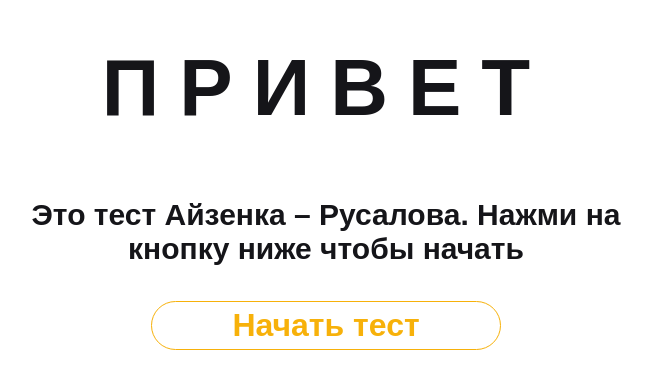
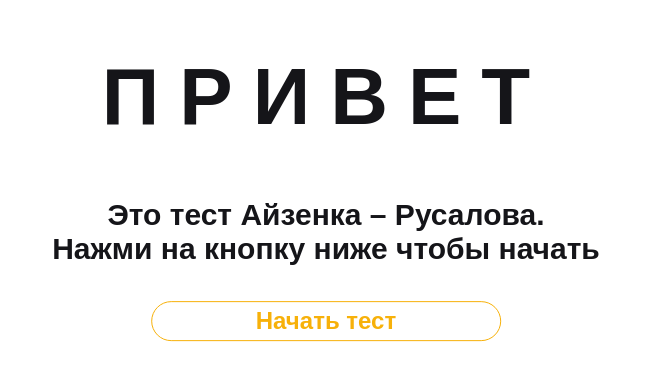
Before and after one commit to AiratShaimuhamitov/aizenka-test-react, a React (Create React App) app: page / in a window 1280 px wide. Shown: the part 204-592 px from the top of the page, without its empty margins (314-966 px from the left). Built offline with nearby package versions, Linux system fonts and the light colour scheme.

Commit message:
implemented description section

```diff
--- a/src/App.js
+++ b/src/App.js
@@ -11,7 +11,7 @@ class App extends Component {
     this.state = {
       toRender: [
         <WelcomeSection unmountMe={this.handleChildUnmount}/>, //[0] - welcome section
-        <DescriptionSection/> //[1] - description section
+        <DescriptionSection unmountMe={this.handleChildUnmount}/> //[1] - description section
       ],
       renderIndex: 0
     };
--- a/src/description-section/description-section-index.js
+++ b/src/description-section/description-section-index.js
@@ -1,16 +1,28 @@
 import React, { Component } from 'react'
 import './description-section-style.css'
 import {CSSTransition} from 'react-transition-group'
+import MenuButton from '../menu-items/menu-btn/menu-button'
 
 export default class DescriptionSection extends Component {
 
+  state = {
+    appearSection: true
+  }
+
+  toggleAppearSection() {
+    this.setState({
+      appearSection: !this.state.appearSection
+    })
+  }
+
   render() {
+    const {appearSection} = this.state
     return (
       <div className='description-section'>
         <CSSTransition
-          in={true}
+          in={appearSection}
           appear={true}
-          timeout={1000}
+          timeout={3000}
           classNames="fade-lable"
         >
           <div className="label">
@@ -18,16 +30,37 @@ export default class DescriptionSection extends Component {
           </div>
         </CSSTransition>
         <CSSTransition
-          in={true}
+          in={appearSection}
           appear={true}
-          timeout={1000}
+          timeout={3000}
           classNames="fade-text"
         >
           <div className="text">
             It's description, isn't it?
           </div>
         </CSSTransition>
+        <CSSTransition
+          in={appearSection}
+          appear={true}
+          timeout={1000}
+          classNames="fade-btn-descr"
+        >
+          <div className="continue-btn">
+            <MenuButton onButtonClick={this.handleClick.bind(this)} text="Продолжить"/>
+          </div>
+        </CSSTransition>
       </div>
     )
   }
+
+  handleClick = () => {
+    this.toggleAppearSection()
+    setTimeout(function() {this.dismiss()}.bind(this), 1000)
+  }
+
+  dismiss() {
+    console.log("dismiss()")
+    this.props.unmountMe()
+  }
+
 }
--- a/src/description-section/description-section-style.css
+++ b/src/description-section/description-section-style.css
@@ -26,6 +26,13 @@
     font-size: 1.5rem;
 }
 
+.continue-btn {
+    position: absolute;
+    text-align: center;
+    top: 60%;
+    left: 40%;
+}
+
 /* appear - on page load */
 .fade-lable-appear {
     opacity: 0;
@@ -38,6 +45,22 @@
 	transform: translate3d(0, 0, 0);
 }
 
+/* exit */
+.fade-lable-exit {
+	opacity: 1;
+    z-index: 1;
+    transform: translate3d(0, 0, 0);
+}
+.fade-lable-exit.fade-lable-exit-active {
+    opacity: 0;
+	transition: opacity 500ms linear, transform 500ms ease-in-out;
+	transform: translate3d(-100px, 0, 0);
+}
+.fade-lable-exit-done {
+  opacity: 0;
+}
+
+/* appear - on page load */
 .fade-text-appear {
     opacity: 0;
     z-index: 1;
@@ -48,3 +71,41 @@
     transition: opacity 1000ms linear, transform 500ms ease-in-out;
 	transform: translate3d(0, 0, 0);
 }
+
+/* exit */
+.fade-text-exit {
+	opacity: 1;
+    z-index: 1;
+    transform: translate3d(0, 0, 0);
+}
+.fade-text-exit.fade-text-exit-active {
+    opacity: 0;
+	transition: opacity 500ms linear, transform 500ms ease-in-out;
+	transform: translate3d(100px, 0, 0);
+}
+.fade-text-exit-done {
+    opacity: 0;
+}
+
+/* appear - on page load */
+.fade-btn-descr-appear {
+    opacity: 0;
+    z-index: 1;
+}
+.fade-btn-descr-appear.fade-btn-descr-appear-active {
+    opacity: 1;
+    transition: opacity 1000ms linear;
+}
+
+/* exit */
+.fade-btn-descr-exit {
+    opacity: 1;
+    z-index: 1;
+}
+.fade-btn-descr-exit.fade-btn-descr-exit-active {
+    opacity: 0;
+    transition: opacity 500ms linear;
+}
+.fade-btn-descr-exit-done {
+    opacity: 0;
+}
--- a/src/fly-in-text/index.js
+++ b/src/fly-in-text/index.js
@@ -4,13 +4,9 @@ import './index.css';
 
 class FlyInText extends Component {
 
-    constructor(props) {
-        super();
-
-        this.state = {
-            letters: props.letters,
-            appear: true
-        }
+    state = {
+        letters: this.props.letters,
+        appear: true
     }
 
     handleClick() {
--- /dev/null
+++ b/src/menu-items/menu-btn/menu-button.css
@@ -0,0 +1,27 @@
+.menu-button {
+	display: block;
+	text-align: center;
+	font-size: 1.5em;
+	text-decoration: none;
+	color: #f7b10a;
+	margin-top: 35px;
+	padding-top: 5px;
+	padding-right: 40px;
+	padding-left: 40px;
+	padding-bottom: 5px;
+	border-radius: 40px;
+	border: 1px solid #f7b10a;
+}
+
+
+.menu-button-section {
+	width: 350px;
+	margin:	0 auto;
+	text-align: center;
+}
+
+.menu-button:hover {
+	background-color: #f7b10a;
+	cursor: pointer;
+	color: #fff;
+}
--- /dev/null
+++ b/src/menu-items/menu-btn/menu-button.js
@@ -0,0 +1,18 @@
+import React, { Component } from 'react'
+import './menu-button.css'
+
+export default class MenuButton extends Component {
+
+	state = {
+		text: this.props.text
+	}
+
+  render() {
+		const { onButtonClick } = this.props
+    return (
+        <div className="menu-button-section">
+            <a href="#" className="menu-button" onClick={onButtonClick}>{this.state.text}</a>
+        </div>
+    )
+	}
+}
--- a/src/welcolme-section/welcome-section-index.js
+++ b/src/welcolme-section/welcome-section-index.js
@@ -2,6 +2,7 @@ import React, {Component} from 'react'
 import './welcome-section-style.css'
 import FlyInText from '../fly-in-text';
 import {CSSTransition} from 'react-transition-group'
+import MenuButton from '../menu-items/menu-btn/menu-button'
 
 class WelcomeSection extends Component {
     state = {
@@ -27,7 +28,8 @@ class WelcomeSection extends Component {
                   classNames="fade-descr"
               >
                 <div className="description">
-                  Это тест Айзенка – Русалова. Нажми на кнопку ниже чтобы начать
+                  <p>Это тест Айзенка – Русалова.</p>
+                  <p>Нажми на кнопку ниже чтобы начать</p>
                 </div>
               </CSSTransition>
               <CSSTransition
@@ -36,8 +38,8 @@ class WelcomeSection extends Component {
                 timeout={3000}
                 classNames="fade-btn"
               >
-                <div className="enter-button-section">
-                  <a href="#" className="enter-button" onClick={this.handleClick}>Начать тест</a>
+                <div>
+                  <MenuButton onButtonClick={this.handleClick.bind(this)} text="Начать тест"/>
                 </div>
               </CSSTransition>
             </div>
--- a/src/welcolme-section/welcome-section-style.css
+++ b/src/welcolme-section/welcome-section-style.css
@@ -16,38 +16,10 @@
 	transform: translate(-50%, -50%);
 }
 
-.enter-button {
-	display: block;
-	text-align: center;
-	font-size: 2em;
-	text-decoration: none;
-	color: #f7b10a;
-	margin-top: 35px;
-	padding-top: 5px;
-	padding-right: 40px;
-	padding-left: 40px;
-	padding-bottom: 5px;
-	border-radius: 40px;
-	border: 1px solid #f7b10a;
-}
-
 .description {
 	font-size: 30px;
 	margin-top: 10%;
 	color: #151519;
-}
-
-.enter-button-section {
-	width: 350px;
-	margin:	0 auto;
-	text-align: center;
-}
-
-
-.enter-button:hover {
-	background-color: #f7b10a;
-	cursor: pointer;
-	color: #fff;
 }
 
 /* appear - on page load */
@@ -67,7 +39,7 @@
 	z-index: 1;
 }
 .fade-descr-exit.fade-descr-exit-active {
-    opacity: 0;
+  opacity: 0;
 	transition: opacity 500ms linear;
 }
 .fade-descr-exit-done {
```
